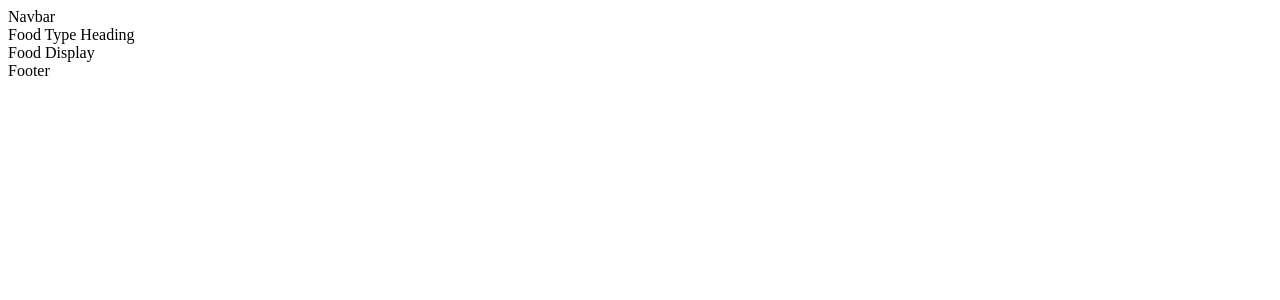
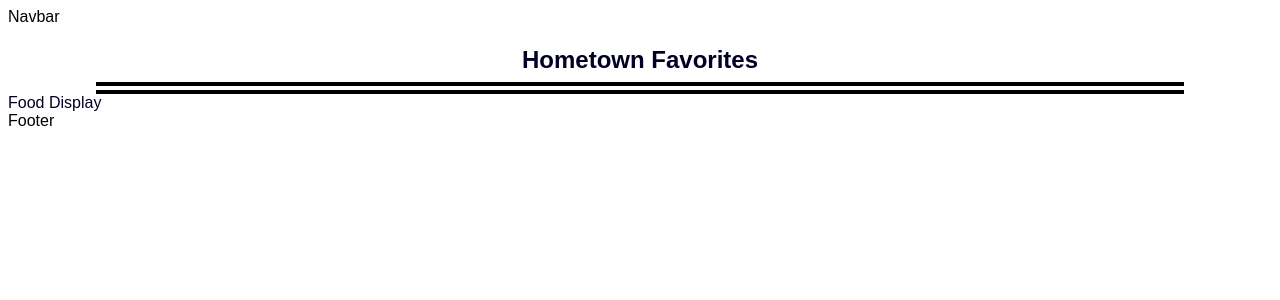
Before and after one commit to nwils000/restaurant-menu-site, a React (Vite) app: page /menu in a window 1280 px wide. Shown: the top 300 px of the page. Built offline with nearby package versions, Linux system fonts and the light colour scheme.

Commit message:
got the basic styles for the food-type-heading

```diff
--- a/src/components/App.jsx
+++ b/src/components/App.jsx
@@ -1,4 +1,5 @@
 import { Link } from 'react-router-dom';
+import '../styles/App.css';
 
 export default function App() {
   return (
--- a/src/components/FoodTypeHeading.jsx
+++ b/src/components/FoodTypeHeading.jsx
@@ -1,3 +1,9 @@
 export default function FoodTypeHeading() {
-  return <div>Food Type Heading</div>;
+  return (
+    <div className="food-type-heading">
+      <h2>Hometown Favorites</h2>
+      <div className="food-type-heading-hr-lines"></div>
+      <div className="food-type-heading-hr-lines"></div>
+    </div>
+  );
 }
--- a/src/components/MenuPage.jsx
+++ b/src/components/MenuPage.jsx
@@ -1,13 +1,16 @@
 import Navbar from './Navbar';
 import FoodSection from './FoodSection';
 import Footer from './Footer';
+import '../styles/MenuPage.css';
 
 export default function MenuPage() {
   return (
-    <main>
+    <div>
       <Navbar />
-      <FoodSection />
+      <main className="menu-page">
+        <FoodSection />
+      </main>
       <Footer />
-    </main>
+    </div>
   );
 }
--- a/src/styles/App.css
+++ b/src/styles/App.css
@@ -0,0 +1,4 @@
+html,
+body {
+  font-family: Arial, Helvetica, sans-serif;
+}
--- /dev/null
+++ b/src/styles/MenuPage.css
@@ -0,0 +1,24 @@
+.menu-page {
+  color: rgb(0, 0, 36);
+}
+
+.food-type-heading {
+  display: flex;
+  flex-direction: column;
+  align-items: center;
+}
+
+.food-type-heading h2 {
+  margin-bottom: .5rem;
+  font-weight: 600;
+}
+
+.food-type-heading-hr-lines {
+  background-color: black;
+  height: 4px;
+  width: 85vw;
+}
+
+.food-type-heading-hr-lines:last-of-type {
+  margin-top: 4px;
+}
```
